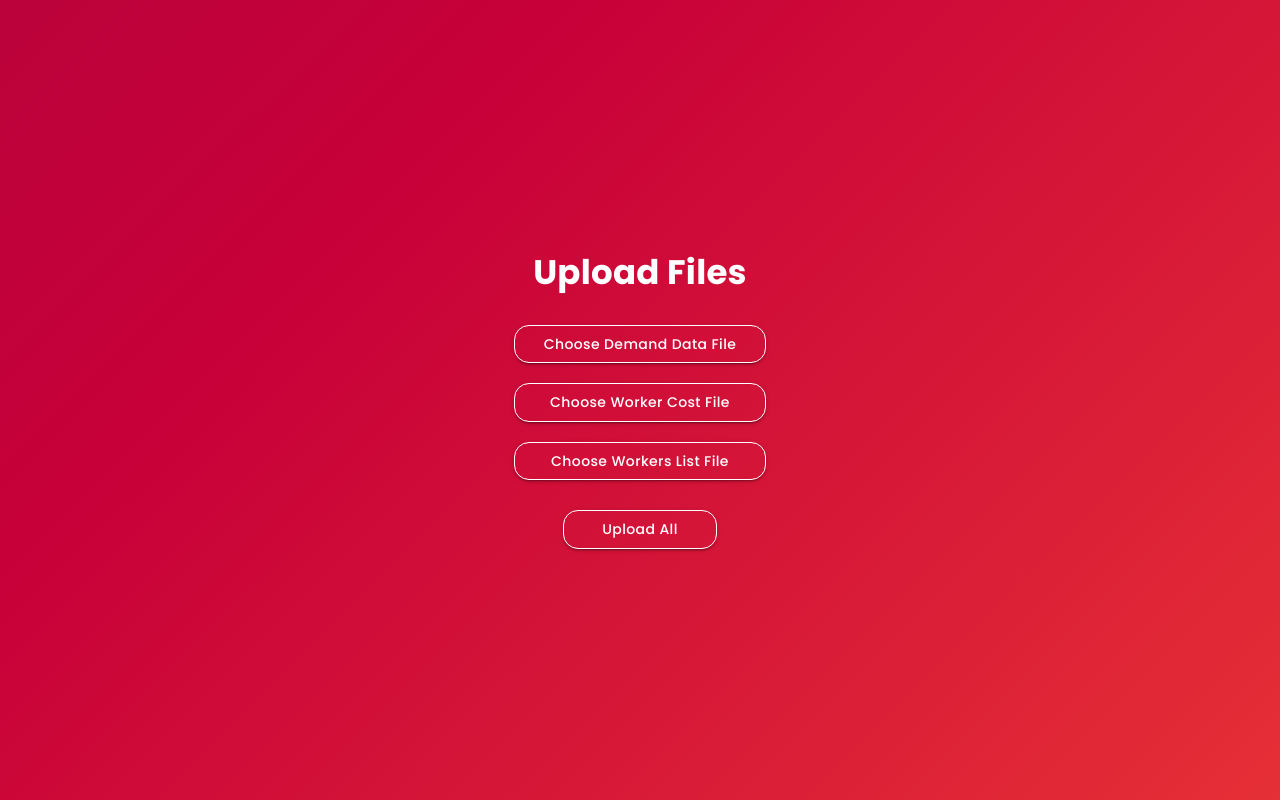
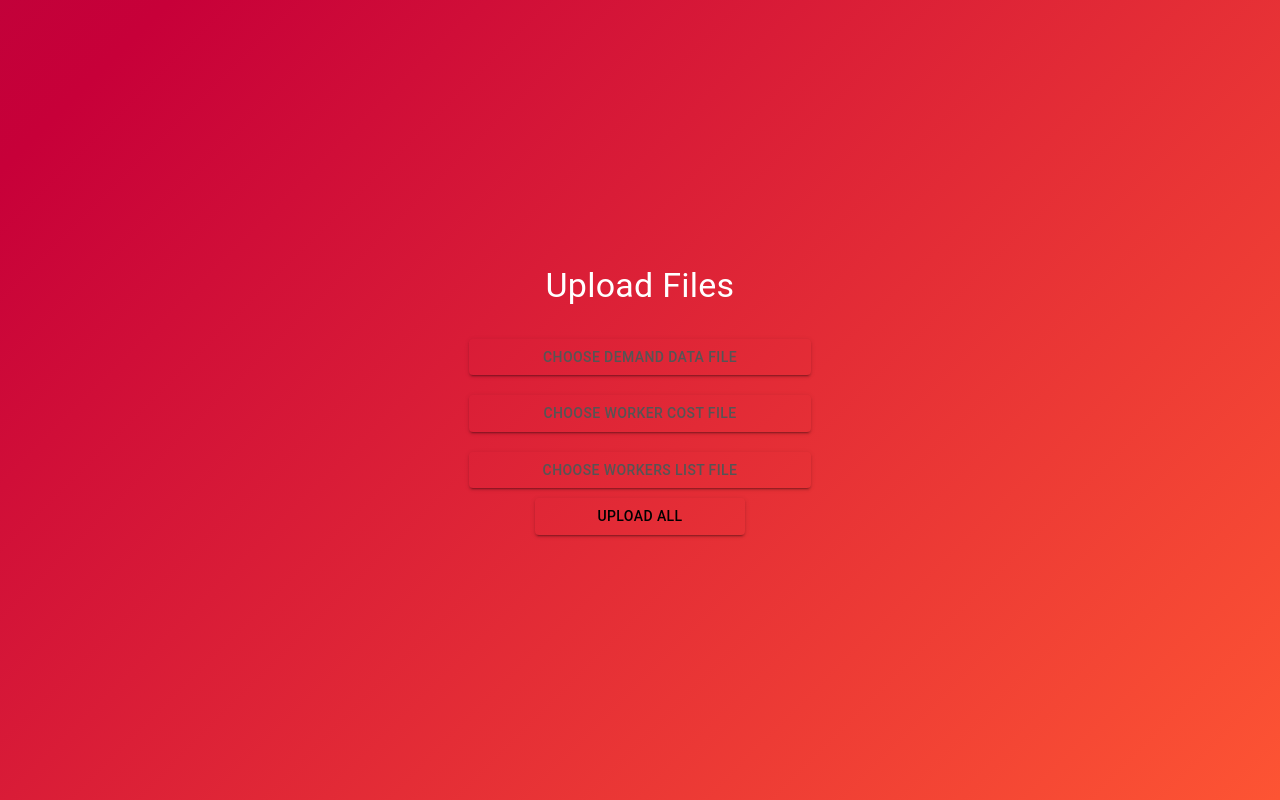
Before and after one commit to AhiyaSchneider/client_FinalProject, a React (Create React App) app: page /upload in a window 1280 px wide. Built offline with nearby package versions, Linux system fonts and the light colour scheme.

Commit message:
Extracted styling rules to a seperate CSS file

```diff
--- a/src/pages/Upload.css
+++ b/src/pages/Upload.css
@@ -6,3 +6,70 @@ body {
   overflow-x: hidden;
   /* Prevents any horizontal scroll if background extends */
 }
+
+.background-animate {
+  position: fixed;
+  top: 0;
+  bottom: 0;
+  left: 0;
+  right: 0;
+  display: flex;
+  justify-content: center;
+  align-items: center;
+  background: linear-gradient(-45deg, #FF5733, #C70039, #900C3F, #581845);
+  background-size: 400%, 400%;
+  z-index: -1;
+}
+
+.content-container {
+  min-width: 100vh;
+  display: flex;
+  justify-content: center;
+  align-items: center;
+  flex-direction: column;
+  text-align: center;
+}
+
+.motion-container {
+  width: 70%;
+  padding-top: '2rem';
+  padding-bottom: '2rem';
+  overflow: 'hidden';
+}
+
+.upload-title {
+  font-family: 'Poppins', sans-serif;
+  font-weight: 700;
+  padding-bottom: 20px;
+  color: #FFFFFF;
+}
+
+.hidden-input {
+  display: none;
+}
+
+.hover-effect {
+  display: inline-block;
+  width: 100%;
+}
+
+.upload-file-btn {
+  font-family: 'Poppins', sans-serif;
+  font-weight: 500;
+  color: #FFFFFF;
+  text-transform: none;
+  width: 65%;
+  border: 1.5px solid #FFFFFF;
+  border-radius: 15px;
+}
+
+.upload-all-btn {
+  font-family: 'Poppins', sans-serif;
+  font-weight: 500;
+  color: #FFFFFF;
+  text-transform: none;
+  width: 40%;
+  margin-top: 20px;
+  border: 1.5px solid #FFFFFF;
+  border-radius: 15px;
+}
--- a/src/pages/Upload.js
+++ b/src/pages/Upload.js
@@ -3,6 +3,7 @@ import { Container, Typography, Button, LinearProgress } from '@mui/material';
 import axios from 'axios';
 import { useNavigate, useLocation } from 'react-router-dom';
 import { motion } from 'framer-motion';
+import './Upload.css';
 
 
 function Upload({ onScheduleUpdate }) {
@@ -101,50 +102,30 @@ function Upload({ onScheduleUpdate }) {
         ease: 'easeInOut',
         repeat: Infinity,
       }}
-      style={{
-        position: 'fixed',
-        top: 0,
-        left: 0,
-        right: 0,
-        bottom: 0,
-        display: 'flex',
-        justifyContent: 'center',
-        alignItems: 'center',
-        background: 'linear-gradient(-45deg, #FF5733, #C70039, #900C3F, #581845)',
-        backgroundSize: '400% 400%',
-        zIndex: -1,
-      }}
+      className='background-animate'
     >
-      <Container maxWidth="sm" style={{ minHeight: '100vh', display: 'flex', justifyContent: 'center', alignItems: 'center', flexDirection: 'column', textAlign: 'center' }}>
+      <Container maxWidth="sm" className='content-container'>
         <motion.div
           id='motion-container-outer'
           initial={{ opacity: 0, y: -50 }}
           animate={{ opacity: 1, y: 0 }}
           transition={{ duration: 0.6 }}
-          style={{ width: '70%', paddingTop: '2rem', paddingBottom: '2rem', overflow: 'hidden' }}
+          className='motion-container'
         >
-          <Typography variant="h4" gutterBottom style={{ fontFamily: 'Poppins, sans-serif', fontWeight: 700, paddingBottom: 20, color: '#FFFFFF' }}>
+          <Typography variant="h4" gutterBottom className='upload-title'>
             Upload Files
           </Typography>
 
           {/* Demand File Input */}
           <div>
-            <input accept=".csv" style={{ display: 'none' }} id="demand-file" type="file" onChange={handleFileChange(setDemandFile)} />
+            <input accept=".csv" className='hidden-input' id="demand-file" type="file" onChange={handleFileChange(setDemandFile)} />
             <label htmlFor="demand-file">
-              <motion.div whileHover={{ scale: 1.10 }} style={{ display: 'inline-block', width: '100%' }}>
+              <motion.div className='hover-effect' whileHover={{ scale: 1.10 }}>
                 <Button
                   variant="contained"
                   color="transparent"
                   component="span"
-                  style={{
-                    fontFamily: 'Poppins, sans-serif',
-                    fontWeight: 500,
-                    color: '#FFFFFF',
-                    textTransform: 'none',
-                    width: '65%',
-                    border: '1.5px solid #FFFFFF',
-                    borderRadius: '15px'
-                  }}
+                  className='upload-file-btn'
                 >
                   Choose Demand Data File
                 </Button>
@@ -155,22 +136,14 @@ function Upload({ onScheduleUpdate }) {
 
           {/* Cost File Input */}
           <div style={{ marginTop: 20 }}>
-            <input accept=".csv" style={{ display: 'none' }} id="cost-file" type="file" onChange={handleFileChange(setCostFile)} />
+            <input accept=".csv" className='hidden-input' id="cost-file" type="file" onChange={handleFileChange(setCostFile)} />
             <label htmlFor="cost-file">
-              <motion.div whileHover={{ scale: 1.10 }} style={{ display: 'inline-block', width: '100%' }}>
+              <motion.div className='hover-effect' whileHover={{ scale: 1.10 }}>
                 <Button
                   variant="contained"
                   color="transparent"
                   component="span"
-                  style={{
-                    fontFamily: 'Poppins, sans-serif',
-                    fontWeight: 500,
-                    color: '#FFFFFF',
-                    textTransform: 'none',
-                    width: '65%',
-                    border: '1.5px solid #FFFFFF',
-                    borderRadius: '15px'
-                  }}
+                  className='upload-file-btn'
                 >
                   Choose Worker Cost File
                 </Button>
@@ -181,22 +154,14 @@ function Upload({ onScheduleUpdate }) {
 
           {/* Workers File Input */}
           <div style={{ marginTop: 20 }}>
-            <input accept=".csv" style={{ display: 'none' }} id="workers-file" type="file" onChange={handleFileChange(setWorkersFile)} />
+            <input accept=".csv" className='hidden-input' id="workers-file" type="file" onChange={handleFileChange(setWorkersFile)} />
             <label htmlFor="workers-file">
-              <motion.div whileHover={{ scale: 1.10 }} style={{ display: 'inline-block', width: '100%' }}>
+              <motion.div className='hover-effect' whileHover={{ scale: 1.10 }}>
                 <Button
                   variant="contained"
                   color="transparent"
                   component="span"
-                  style={{
-                    fontFamily: 'Poppins, sans-serif',
-                    fontWeight: 500,
-                    color: '#FFFFFF',
-                    textTransform: 'none',
-                    width: '65%',
-                    border: '1.5px solid #FFFFFF',
-                    borderRadius: '15px'
-                  }}
+                  className='upload-file-btn'
                 >
                   Choose Workers List File
                 </Button>
@@ -206,22 +171,13 @@ function Upload({ onScheduleUpdate }) {
           </div>
 
           {/* Upload Button */}
-          <motion.div whileHover={{ scale: 1.10 }} style={{ display: 'inline-block', width: '100%' }}>
+          <motion.div className='hover-effect' whileHover={{ scale: 1.10 }}>
             <Button
               variant="contained"
               color="transparent"
               onClick={handleUpload}
               disabled={uploading}
-              style={{
-                fontFamily: 'Poppins, sans-serif',
-                fontWeight: 500,
-                color: '#FFFFFF',
-                textTransform: 'none',
-                width: '40%',
-                marginTop: '20px',
-                border: '1.5px solid #FFFFFF',
-                borderRadius: '15px'
-              }}
+              className='upload-all-btn'
             >
               Upload All
             </Button>
```
